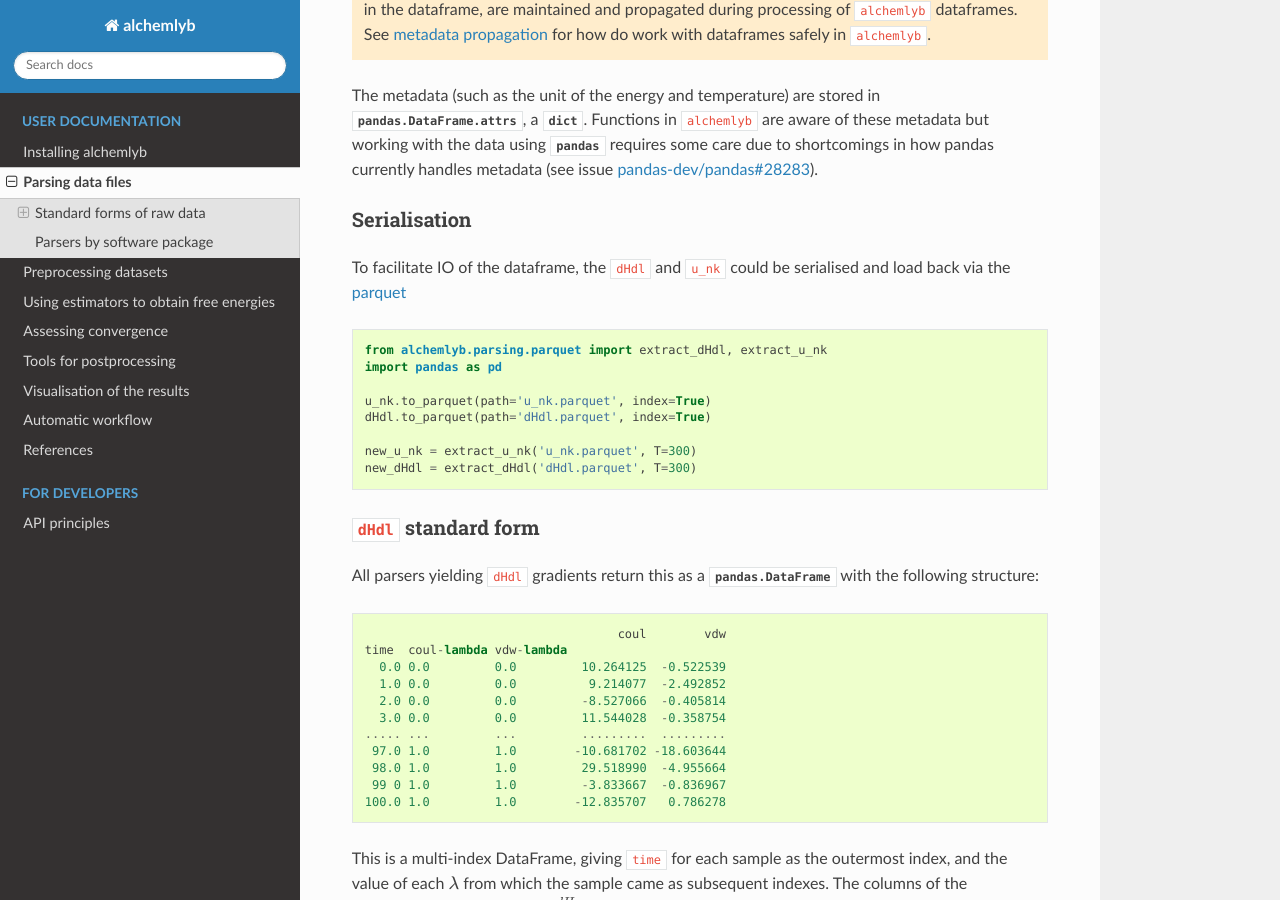
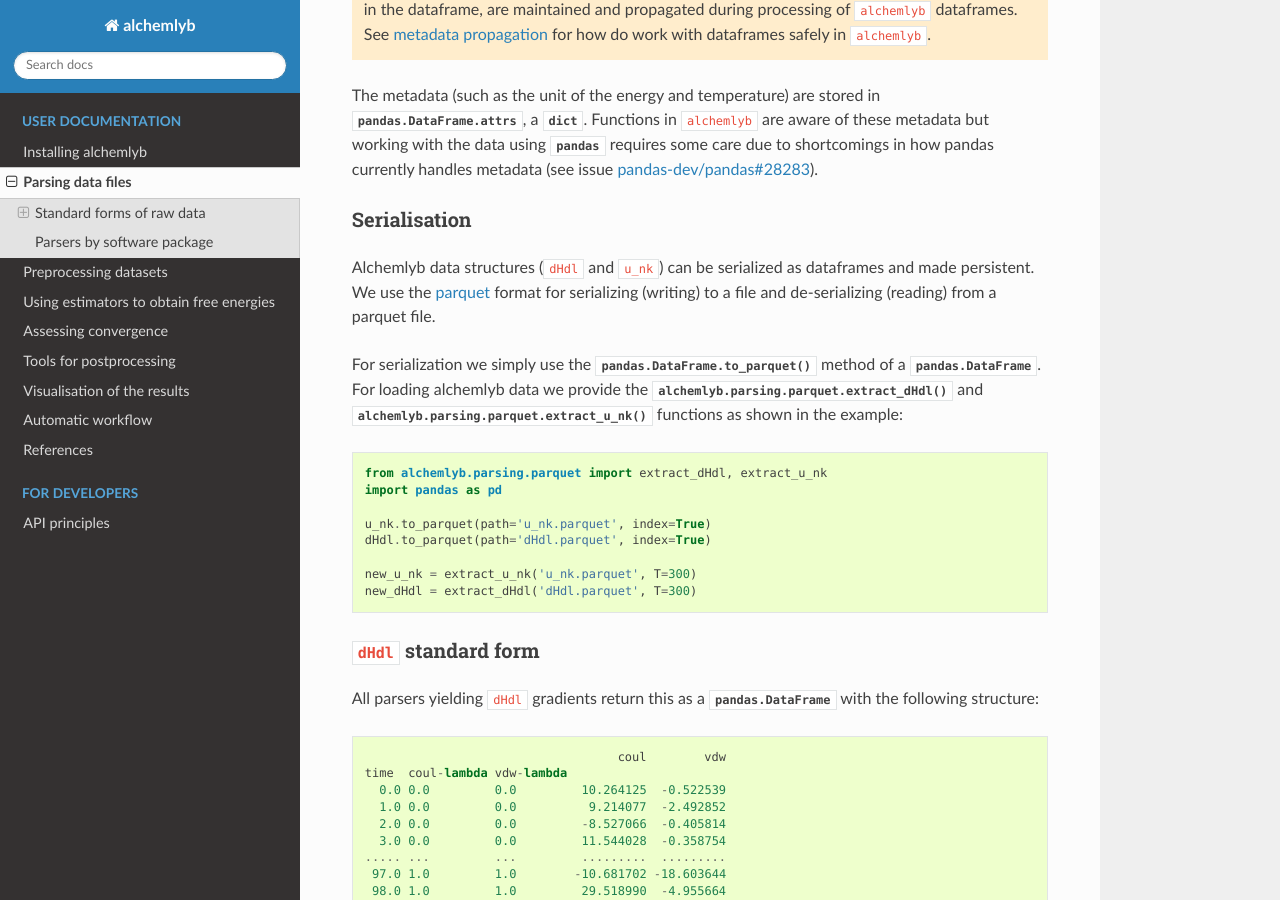
Before and after one commit to alchemistry/alchemlyb, a Sphinx documentation site: the page built from docs/parsing.rst, in a window 1280 px wide and 900 px high, scrolled down 985 px. Built offline with Sphinx 7.4.7 and the Read the Docs theme 2.0.0, drawn with Linux system fonts in a browser that asks for light colours; pages that are not in the unit, such as notebooks, are missing from menus; the version number could not be read and is left out.

Commit message:
Update docs/parsing.rst
Co-authored-by: Oliver Beckstein <orbeckst@gmail.com>

```diff
--- a/docs/parsing.rst
+++ b/docs/parsing.rst
@@ -52,8 +52,16 @@ metadata (see issue `pandas-dev/pandas#28283 <https://github.com/pandas-dev/pand
 Serialisation
 '''''''''''''
 
-To facilitate IO of the dataframe, the ``dHdl`` and ``u_nk`` could be serialised
-and load back via the `parquet <https://pandas.pydata.org/docs/user_guide/io.html#io-parquet>`_ ::
+Alchemlyb data structures (``dHdl`` and ``u_nk``) can be serialized as dataframes
+and made persistent.
+We use the `parquet <https://pandas.pydata.org/docs/user_guide/io.html#io-parquet>`_
+format for serializing (writing) to a file and de-serializing (reading) from a
+parquet file.
+
+For serialization we simply use the :meth:`pandas.DataFrame.to_parquet` method of
+a :class:`pandas.DataFrame`. For loading alchemlyb data we provide the
+:func:`alchemlyb.parsing.parquet.extract_dHdl` and
+:func:`alchemlyb.parsing.parquet.extract_u_nk` functions as shown in the example::
 
     from alchemlyb.parsing.parquet import extract_dHdl, extract_u_nk
     import pandas as pd
```
